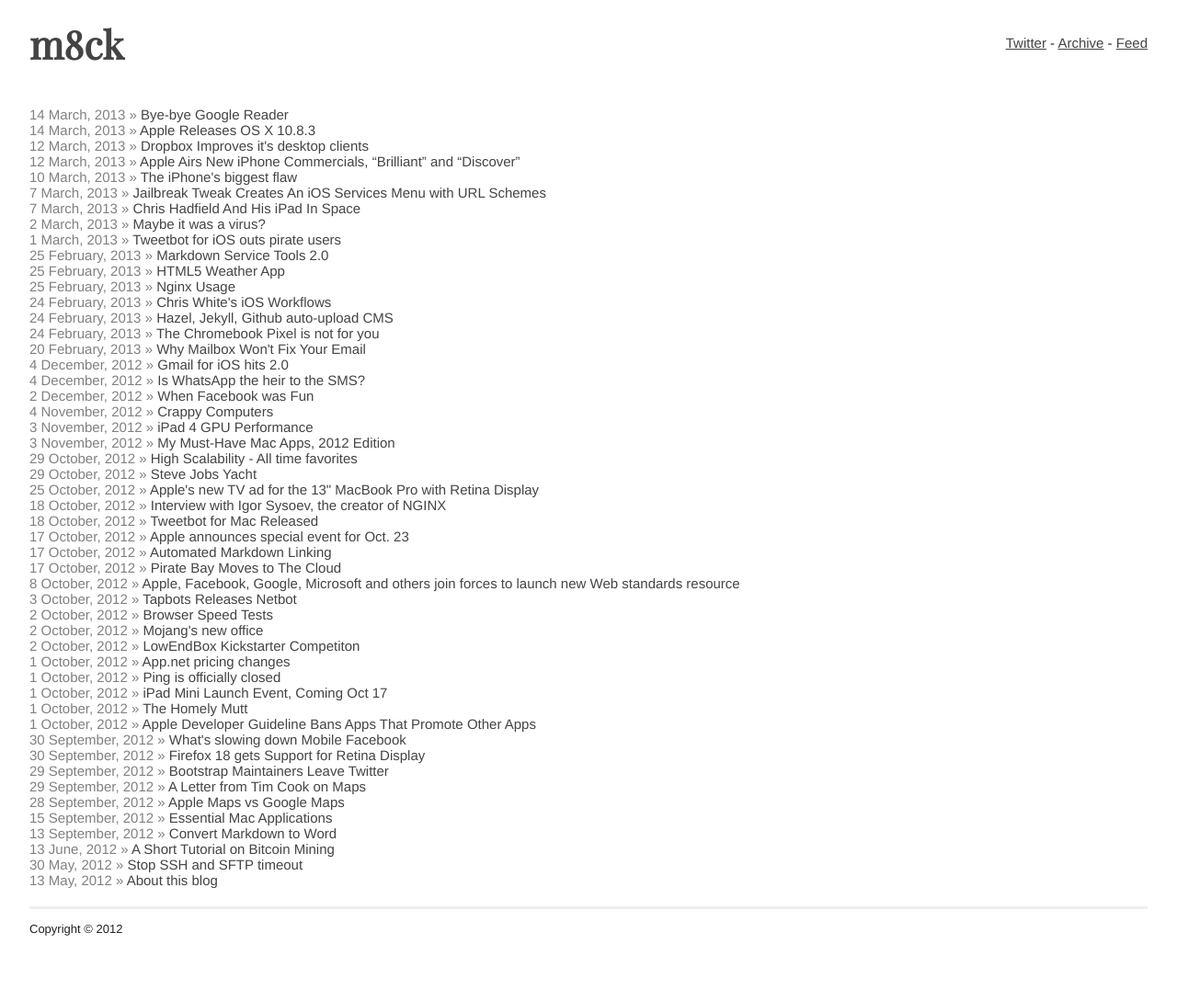
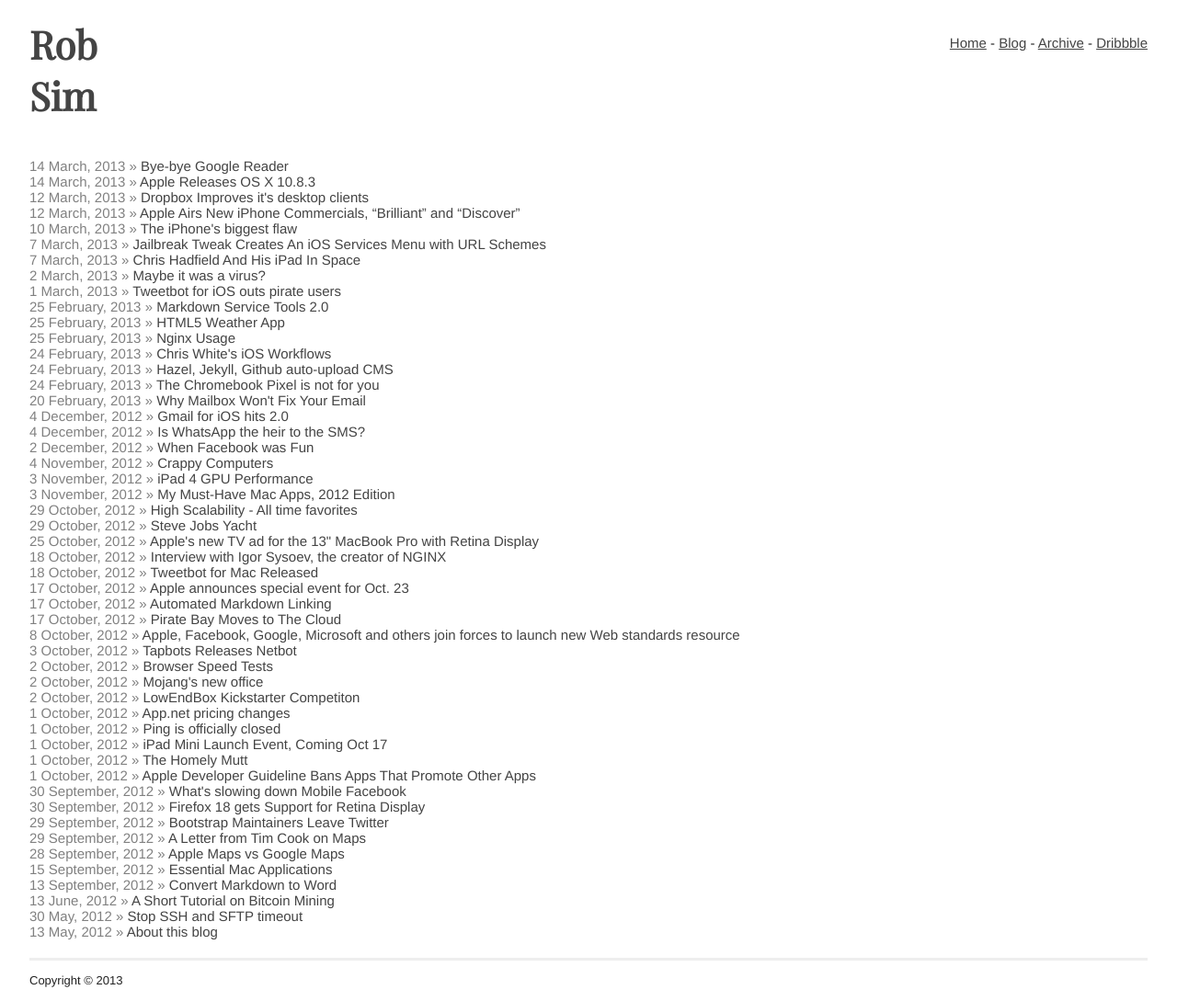
Before and after one commit to RobSim/blog, a Jekyll site: the page built from archive.html, in a window 1280 px wide. Shown: the whole page at 92% size. Built offline with Jekyll 4.4.1, drawn with Linux system fonts in a browser that asks for light colours; some web fonts are replaced; Markdown is read by kramdown in place of the engine named in the settings; before the commit the page ends 1033 px from its top, so only the background shows below that.

Commit message:
Persnoalized

```diff
--- a/_layouts/layout.html
+++ b/_layouts/layout.html
@@ -11,18 +11,18 @@
 	<link href="//fonts.googleapis.com/css?family=Muli" rel="stylesheet" type="text/css">
 	<link href="/css/screen.css" media="screen" rel="stylesheet" />
 	<link href="/css/pygments.css" media="screen" rel="stylesheet" />
-	<link rel="alternate"  href="http://feeds.feedburner.com/m8ck" type="application/rss+xml" title="RSS Feed"/>
 </head>
 <body>
 
 	<div id="wrapper">
 
 		<header id="masterhead">
-			<h1 id="header"><a href="/">m8ck</a></h1>
+			<h1 id="header"><a href="/">Rob Sim</a></h1>
 				<nav>
-					<a href="http://twitter.com/m8ck">Twitter</a> -
+					<a href="http://robs.im">Home</a> -
+					<a href="http://blog.robs.im">Blog</a> -
 					<a href="/archive.html">Archive</a> -
-					<a href="http://feeds.feedburner.com/m8ck">Feed</a>
+					<a href="http://dribbble.com/RobSIm">Dribbble</a>
 				</nav>
 			<div class="clear"></div>
 		</header>
@@ -36,7 +36,7 @@
 		<footer id="footer">
 
 			<div class="grid">
-				Copyright &copy; 2012
+				Copyright &copy; 2013
 			</div>
 
 			<div class="gridright">
```
Also changed, not shown: other parts of _layouts/layout.html (+1 -14 lines), favicon.ico (deleted).
